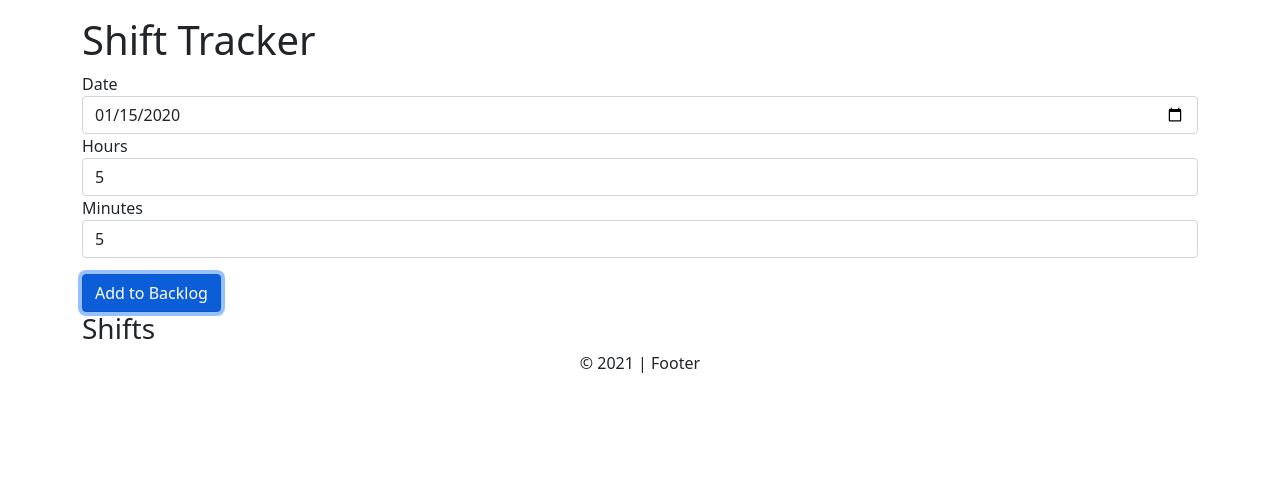
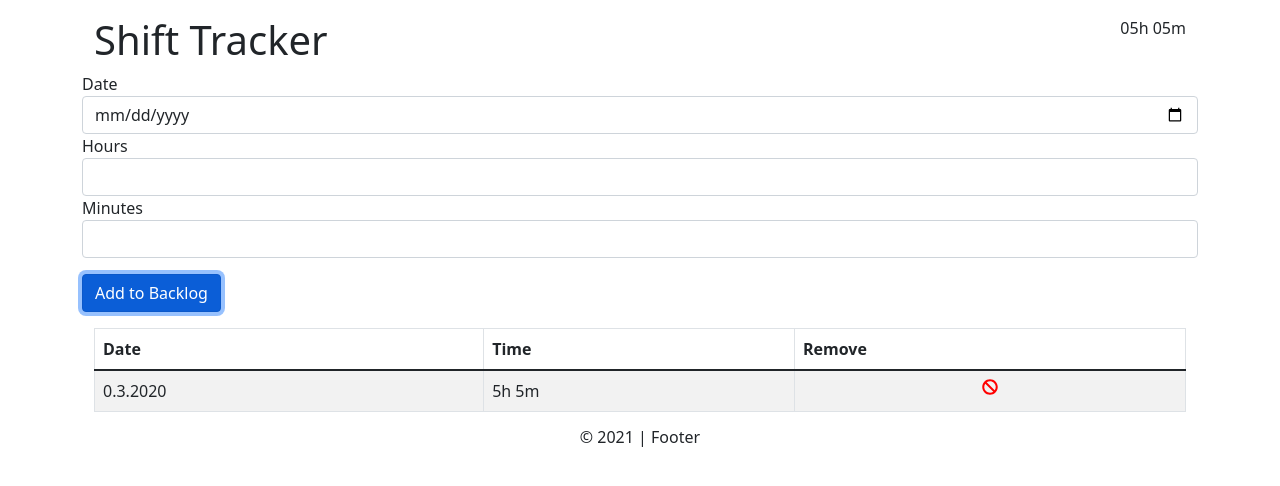
Before and after one commit to tsimian/shift_tracker, a React (Create React App) app: page / in a window 1280 px wide. Both pictures are taken after typing "2020-01-15", "5", "5" into the empty fields and a click on the button "Add to Backlog". Shown: the top 486 px of the page. Built offline with nearby package versions, Linux system fonts and the light colour scheme.

Commit message:
Added forms, and functionality to components

```diff
--- a/package.json
+++ b/package.json
@@ -9,7 +9,9 @@
     "bootstrap": "^5.1.3",
     "react": "^17.0.2",
     "react-dom": "^17.0.2",
+    "react-icons": "^4.3.1",
     "react-scripts": "4.0.3",
+    "react-uuid": "^1.0.2",
     "web-vitals": "^1.1.2"
   },
   "scripts": {
--- a/src/App.js
+++ b/src/App.js
@@ -1,15 +1,53 @@
+import { useState, useEffect } from 'react'
 import Header from './components/Header'
 import Logger from './components/Logger'
 import Shifts from './components/Shifts'
 import Footer from './components/Footer'
 
+const LOCAL_STORAGE_KEY = 'shift_tracker.shifts'
 
 function App() {
+  const [shifts, setShifts] = useState([
+    // {
+    //   id: 1,
+    //   date: "10.31.21",
+    //   time: "8h 45m"
+    // },
+    // {
+    //   id: 2,
+    //   date: "11.2.21",
+    //   time: "7h 46m",
+    // },
+    // {
+    //   id: 3,
+    //   date: "11.7.21",
+    //   time: "9h"
+    // }
+  ])
+
+  const [totalHours, setTotalHours] = useState(0)
+  const [totalMinutes, setTotalMinutes] = useState(0)
+
+  useEffect(() => {
+    const storedShifts = JSON.parse(localStorage.getItem(LOCAL_STORAGE_KEY));
+    if (storedShifts) {
+      setShifts(storedShifts)
+      // setTotalHours(storedShifts.reduce((acc, curr) => {
+      //   acc + curr.time;
+      // }, totalHours))
+    }
+}, []);
+
+useEffect(() => {
+  localStorage.setItem(LOCAL_STORAGE_KEY, JSON.stringify(shifts))
+}, [shifts]);
+
+
   return (
     <div className="App container">
-      <Header />
-      <Logger />
-      <Shifts />
+      <Header totalHours={totalHours} totalMinutes={totalMinutes} />
+      <Logger setShifts={setShifts} totalHours={totalHours} setTotalHours={setTotalHours} totalMinutes={totalMinutes} setTotalMinutes={setTotalMinutes} />
+      <Shifts shifts={shifts} setShifts={setShifts} />
       <Footer />
     </div>
   );
--- a/src/components/Header.js
+++ b/src/components/Header.js
@@ -1,7 +1,10 @@
-const Header = () => {
+const Header = ({ totalHours, totalMinutes }) => {
     return (
-        <div>
+        <div className="container d-flex justify-content-between">
             <h1>Shift Tracker</h1>
+            <div className="total-wrapper">
+                <span>{totalHours}h {totalMinutes}m</span>
+            </div>
         </div>
     )
 }
--- a/src/components/Logger.js
+++ b/src/components/Logger.js
@@ -1,8 +1,25 @@
-const Logger = () => {
+import uuid from 'react-uuid'
+
+const Logger = ({ setShifts, totalHours, setTotalHours, totalMinutes, setTotalMinutes }) => {
+
     const updateLog = (e) => {
-        e.preventDefault();
+        e.preventDefault()
 
-        console.log('click')
+        const form = document.getElementById('form')
+        const date = new Date(document.querySelector('#date').value)
+        const hours = document.querySelector('#hours').value
+        const minutes = document.querySelector('#minutes').value
+
+        setShifts(shifts => [...shifts, {
+            id: uuid(),
+            date: `${date.getMonth()}.${date.getDay()}.${date.getFullYear()}`,
+            time: `${hours}h ${minutes}m`
+        }])
+
+        setTotalHours(prevCount => prevCount + hours)
+        setTotalMinutes(prevCount => prevCount + minutes)
+
+        form.reset()
     }
     return (
         <div>
--- a/src/components/Shifts.js
+++ b/src/components/Shifts.js
@@ -1,7 +1,40 @@
-const Shifts = () => {
+import { FaBan } from 'react-icons/fa'
+
+const Shifts = ({ shifts, setShifts }) => {
+    const onDelete = async (id) => {
+        setShifts(shifts.filter(shift => shift.id !== id))
+
+    }
+
     return (
-        <div>
-            <h3>Shifts</h3>
+        <div className="container mt-3">
+            { shifts.length > 0 ? <table className="table table-striped table-bordered table-hover table-condensed">
+                <thead>
+                    <tr>
+                        <th>Date</th>
+                        <th>Time</th>
+                        <th>Remove</th>
+                    </tr>
+                </thead>
+                <tbody>
+                    {shifts.map(shift => {
+                        return (
+                            <tr key={shift.id}>
+                                <td>{shift.date}</td>
+                                <td>{shift.time}</td>
+                                <td>
+                                    <div className="dlt-btn text-center" onClick={() => {
+                                        const id = shift.id;
+                                        onDelete(id)
+                                        }}>
+                                        <FaBan />
+                                    </div>
+                                </td>
+                            </tr>
+                        )
+                    })}
+                </tbody>
+            </table> : <h5>You have no shifts logged.</h5>}
         </div>
     )
 }
--- a/src/index.css
+++ b/src/index.css
@@ -9,3 +9,11 @@ body {
   height: auto;
   min-height: 100vh;
 }
+
+.dlt-btn {
+  color: #ff0000;
+  display: flex;
+  cursor: pointer;
+  justify-content: center;
+  align-self: center;
+}
```
Also changed, not shown: 1 other file (tests, documents, lock files or other folders).
